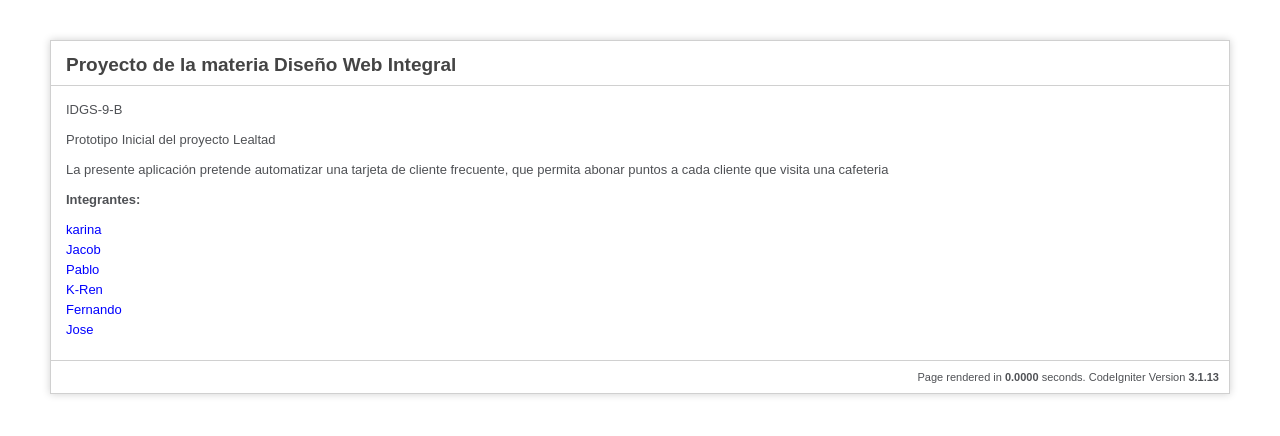
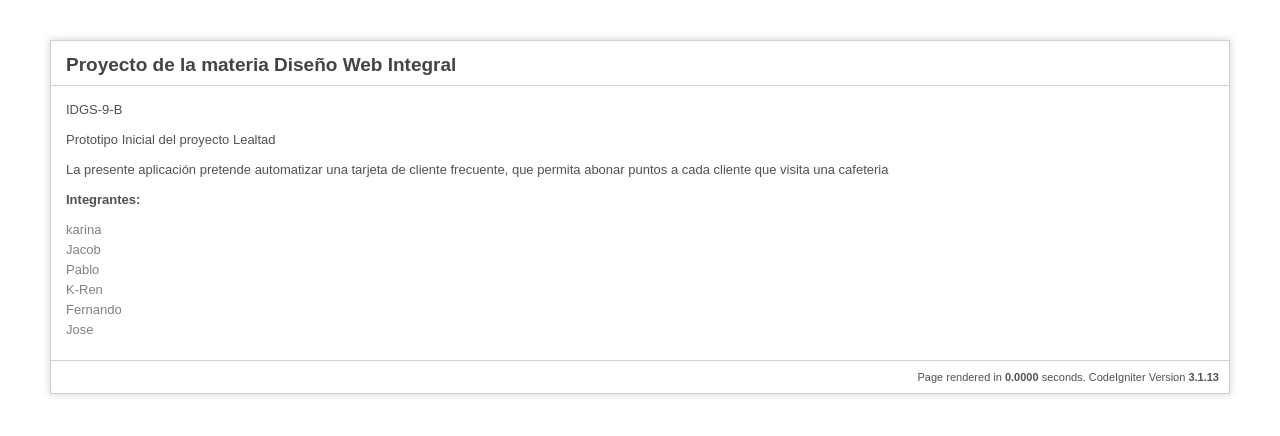
Before and after one commit to Fernandofd15/Lealtad, a CodeIgniter app: page /database/ in a window 1280 px wide. Shown: the top 436 px of the page. Run offline with CodeIgniter, Linux system fonts and the light colour scheme.

Commit message:
estilo integrantes color gris

```diff
--- a/application/views/welcome_message.php
+++ b/application/views/welcome_message.php
@@ -75,7 +75,7 @@ defined('BASEPATH') OR exit('No direct script access allowed');
 	}
 
 	#integrantes {
-		color: blue;
+		color: gray;
 		font: sans-serif;
 	}
 	</style>
```
